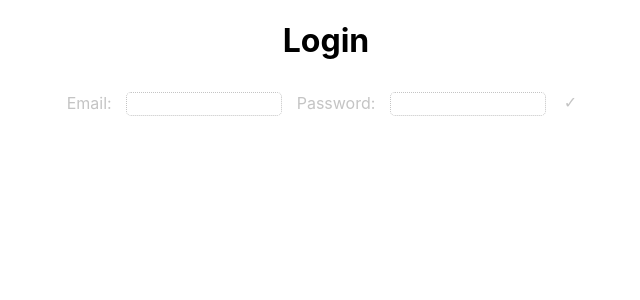
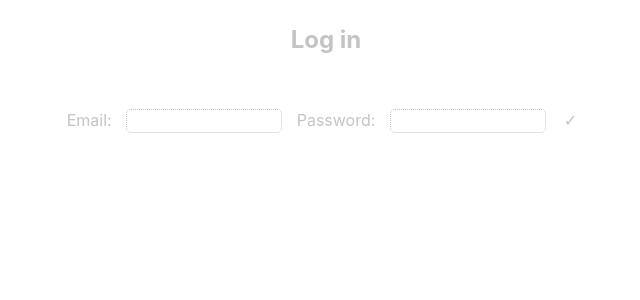
Before and after one commit to mikjw/timey-poc-fe, a React (Create React App) app: page /login in a window 1280 px wide. Shown: the top 300 px of the page, without its empty margins (314-954 px from the left). Built offline with nearby package versions, Linux system fonts and the light colour scheme.

Commit message:
Update login and reg styling

```diff
--- a/src/components/login.component.css
+++ b/src/components/login.component.css
@@ -1,5 +1,17 @@
 :root {
   --greytext: #c4c4c4;
+}
+
+.Login-container {
+  padding-top: 20px;
+}
+
+.Login-header {
+  color: var(--greytext);
+  font-size: 24px;
+  font-weight: bold;
+  padding-top: 25px;
+  padding-bottom: 25px;
 }
 
 .Login-label{
--- a/src/components/login.component.js
+++ b/src/components/login.component.js
@@ -49,14 +49,16 @@ export default class Login extends Component {
     return (
       <div>
         <div>
-        <h1>
-          Login
-        </h1>
+        <div className='Login-header'>
+          Log in
+        </div>
+        <div className='Login-container'>
           <label className='Login-label'> Email: </label>
-            <input className='Login-input' type='text' name='email' value={this.state.email} onChange={this.onChangeEmail} />
+          <input className='Login-input' type='text' name='email' value={this.state.email} onChange={this.onChangeEmail} />
           <label className='Login-label'> Password: </label>
-            <input className='Login-input' type='password' name='password' value={this.state.password} onChange={this.onChangePassword} />
+          <input className='Login-input' type='password' name='password' value={this.state.password} onChange={this.onChangePassword} />
           <button className='Login-button' onClick={() => {this.submitForm()}}>✓</button>
+        </div>
         </div>
       </div>
     );
--- a/src/components/register.component.css
+++ b/src/components/register.component.css
@@ -1,5 +1,17 @@
 :root {
   --greytext: #c4c4c4;
+}
+
+.Login-container {
+  padding-top: 20px;
+}
+
+.Login-header {
+  color: var(--greytext);
+  font-size: 24px;
+  font-weight: bold;
+  padding-top: 25px;
+  padding-bottom: 25px;
 }
 
 .Login-label{
--- a/src/components/register.component.js
+++ b/src/components/register.component.js
@@ -36,14 +36,14 @@ export default class Register extends Component {
   render() {
     return (
       <div>
-        <h1>
+        <div className='Login-header'>
           Register
-        </h1>
+        </div>
           <label className='Login-label'> Email: </label>
             <input className='Login-input' type='text' name='email' value={this.state.email} onChange={this.onChangeEmail} />
           <label className='Login-label'> Password: </label>
             <input className='Login-input' type='password' name='password' value={this.state.password} onChange={this.onChangePassword} />
-          <button onClick={() => {this.submitForm()}}>Submit</button>
+          <button className='Login-button' onClick={() => {this.submitForm()}}>✓</button>
       </div>
     );
   }
```
